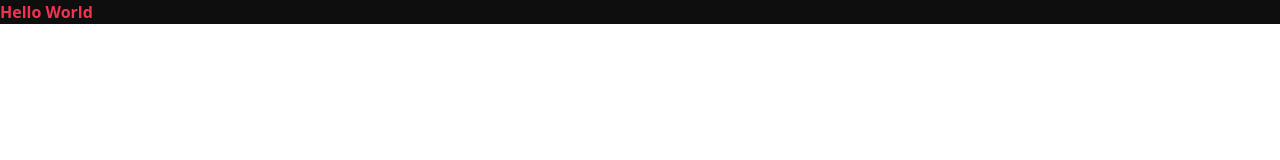
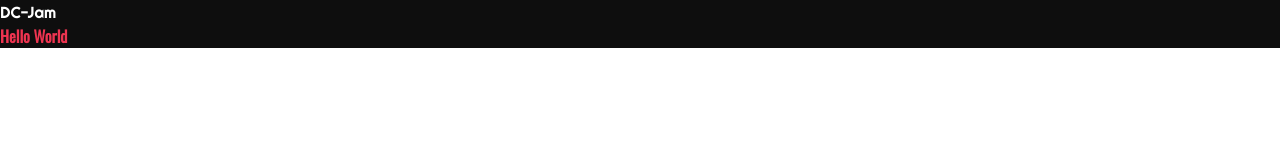
Before and after one commit to ajmillerdevelopment/dc-jam, a Gatsby site: page / in a window 1280 px wide. Built offline with nearby package versions, Linux system fonts and the light colour scheme; Gatsby itself is replaced by a stand-in of ours.

Commit message:
google fonts import

```diff
--- a/gatsby-browser.js
+++ b/gatsby-browser.js
@@ -1 +1,3 @@
 import './src/styles/global.css'
+import "@fontsource/oswald"
+import "@fontsource/righteous"
--- a/package.json
+++ b/package.json
@@ -15,6 +15,8 @@
     "clean": "gatsby clean"
   },
   "dependencies": {
+    "@fontsource/oswald": "^4.5.0",
+    "@fontsource/righteous": "^4.5.0",
     "gatsby": "^3.6.2",
     "gatsby-plugin-gatsby-cloud": "^2.8.1",
     "gatsby-plugin-image": "^1.8.0",
--- a/src/pages/index.js
+++ b/src/pages/index.js
@@ -3,7 +3,8 @@ import * as React from "react"
 const IndexPage = () => {
   return (
     <div className="root bg-background-black">
-      <p className="font-bold text-highlight-red">Hello World</p>
+    <h1 className="font-display text-white">DC-Jam</h1>
+      <p className="font-bold font-body text-highlight-red">Hello World</p>
     </div>
   )
 }
--- a/tailwind.config.js
+++ b/tailwind.config.js
@@ -2,6 +2,10 @@ module.exports = {
   purge: ['./src/**/*.{js,jsx,ts,tsx}'],
   darkMode: false, // or 'media' or 'class'
   theme: {
+    fontFamily: {
+      'display': ['Righteous', 'Arial', 'sans-serif'],
+      'body': ['Oswald', 'Arial', 'sans-serif']
+    },
     extend: {
       colors: {
         'background-black': '#0E0E0E',
```
Also changed, not shown: 1 other file.
